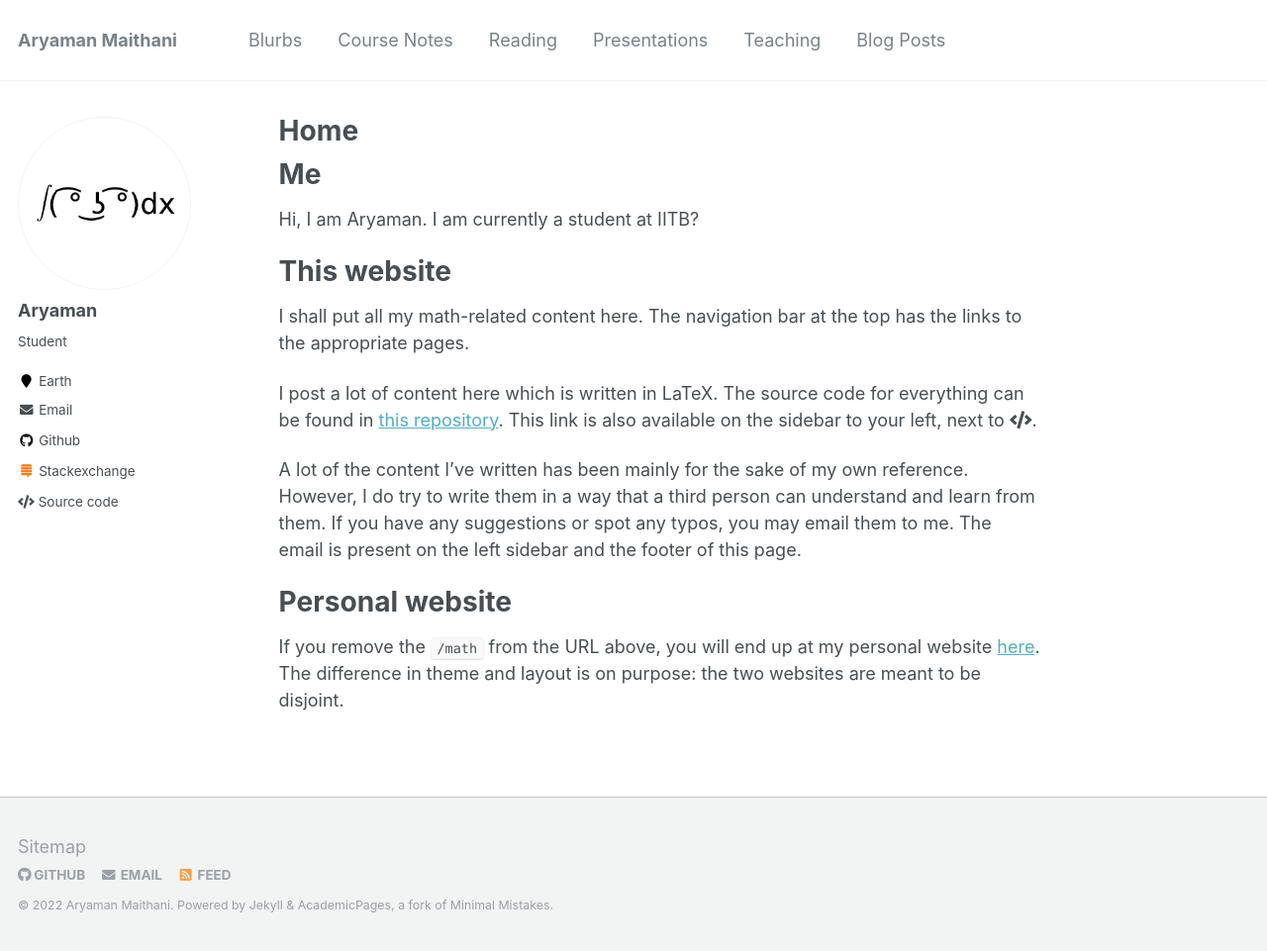
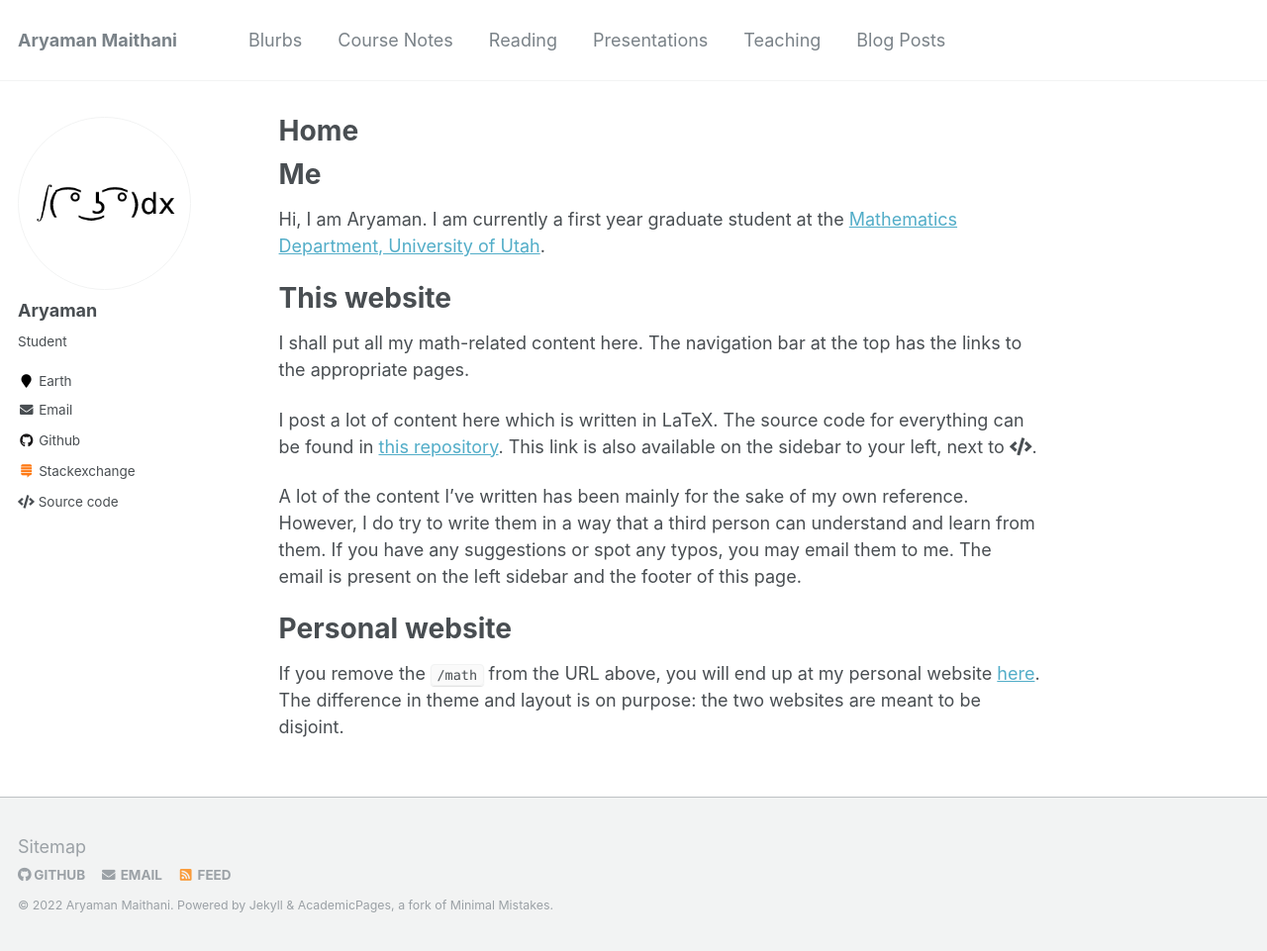
Before and after one commit to aryamanmaithani/math, a Jekyll site: the page built from _pages/about.md, in a window 1280 px wide and 961 px high. Shown: the whole window at 99% size. Built offline with Jekyll 4.4.1, drawn with Linux system fonts in a browser that asks for light colours.

Commit message:
updated univ to UoU

```diff
--- a/_pages/about.md
+++ b/_pages/about.md
@@ -10,7 +10,7 @@
 
 Me
 ======
-Hi, I am Aryaman. I am currently a student at IITB?
+Hi, I am Aryaman. I am currently a first year graduate student at the [Mathematics Department, University of Utah](https://www.math.utah.edu/).
 
 This website
 ======
```
